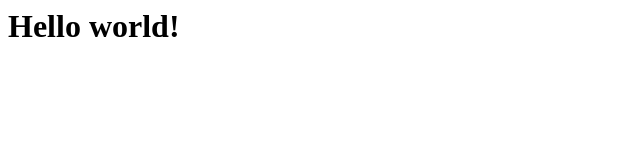
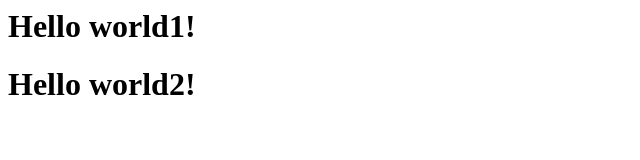
Before and after one commit to IdeaTurnOn/cadonit, a plain HTML site: page index.html in a window 1280 px wide. Shown: the whole page, without its empty margins (0-640 px from the left). Drawn offline with Linux system fonts and the light colour scheme.

Commit message:
This is second Commit

```diff
--- a/index.html
+++ b/index.html
@@ -2,7 +2,9 @@
 <head></head>
 
 <body>
-<h1>Hello world! </h1>
+<h1>Hello world1! </h1>
+<h1>Hello world2! </h1>
+
 
 </body>
 </html>
```
